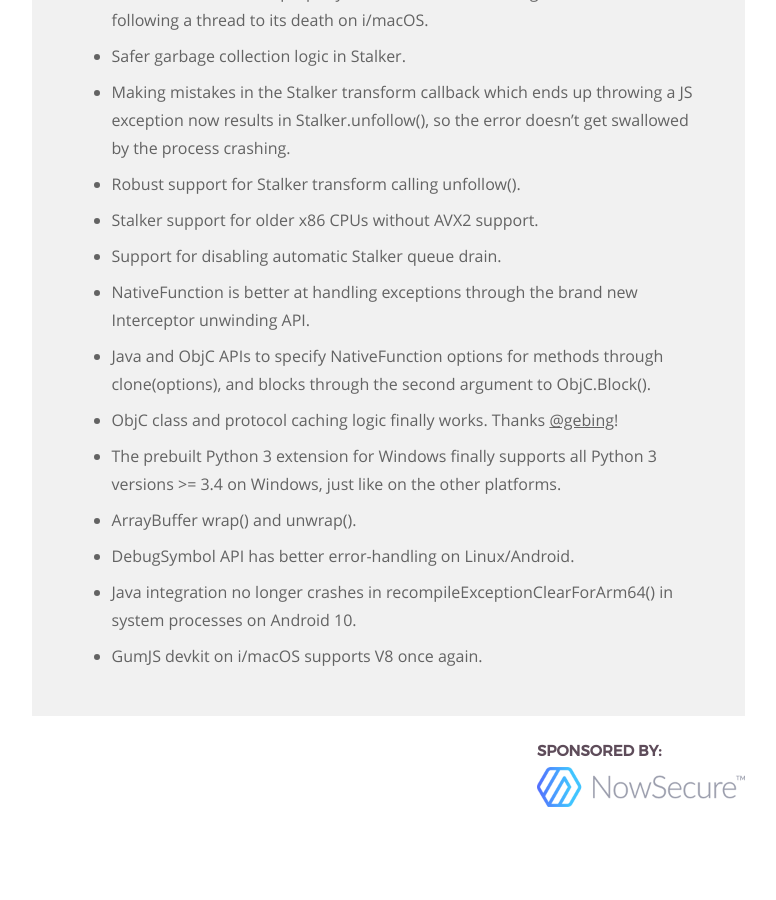
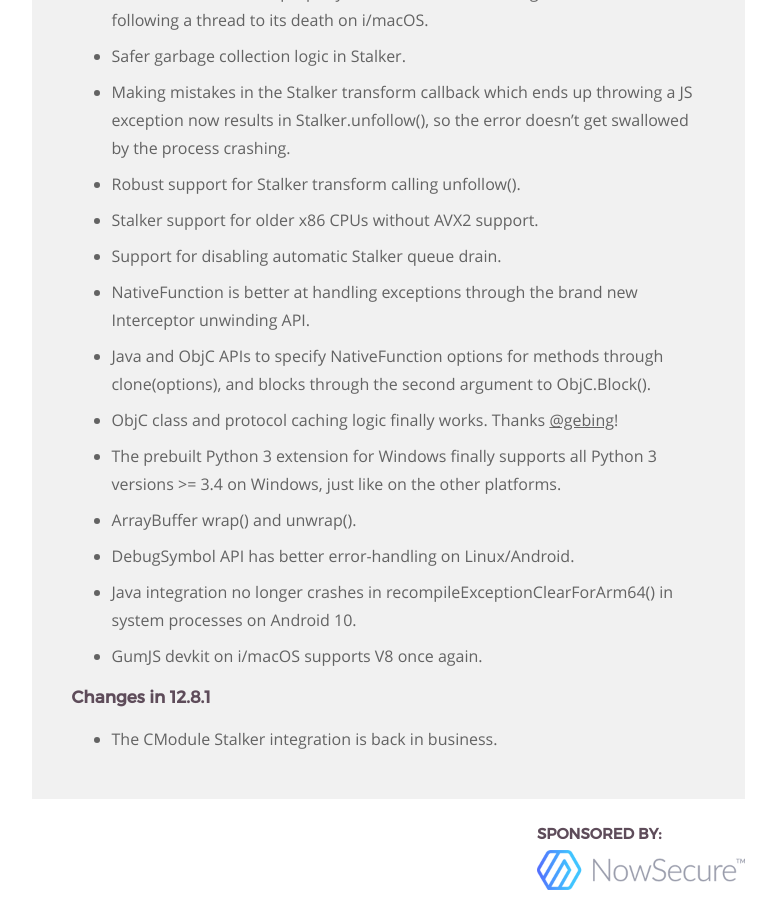
Before and after one commit to frida/frida-website, a Jekyll site: the page built from _posts/2019-12-18-frida-12-8-released.markdown, in a window 1280 px wide and 900 px high, scrolled down 4069 px. Shown: the whole window, without its empty margins (364-1140 px from the left). Built offline with Jekyll 4.4.1, drawn with Linux system fonts in a browser that asks for light colours; before the commit the page ends 4886 px from its top, so only the background shows below that.

Commit message:
Summarize changes in 12.8.1

```diff
--- a/_posts/2019-12-18-frida-12-8-released.markdown
+++ b/_posts/2019-12-18-frida-12-8-released.markdown
@@ -178,6 +178,9 @@ and helping shape the unwrap() feature.
   system processes on Android 10.
 - GumJS devkit on i/macOS supports V8 once again.
 
+### Changes in 12.8.1
+
+- The CModule Stalker integration is back in business.
 
 [Stalker]: /docs/javascript-api/#stalker
 [started]: /news/2017/08/25/frida-10-5-released/
```
